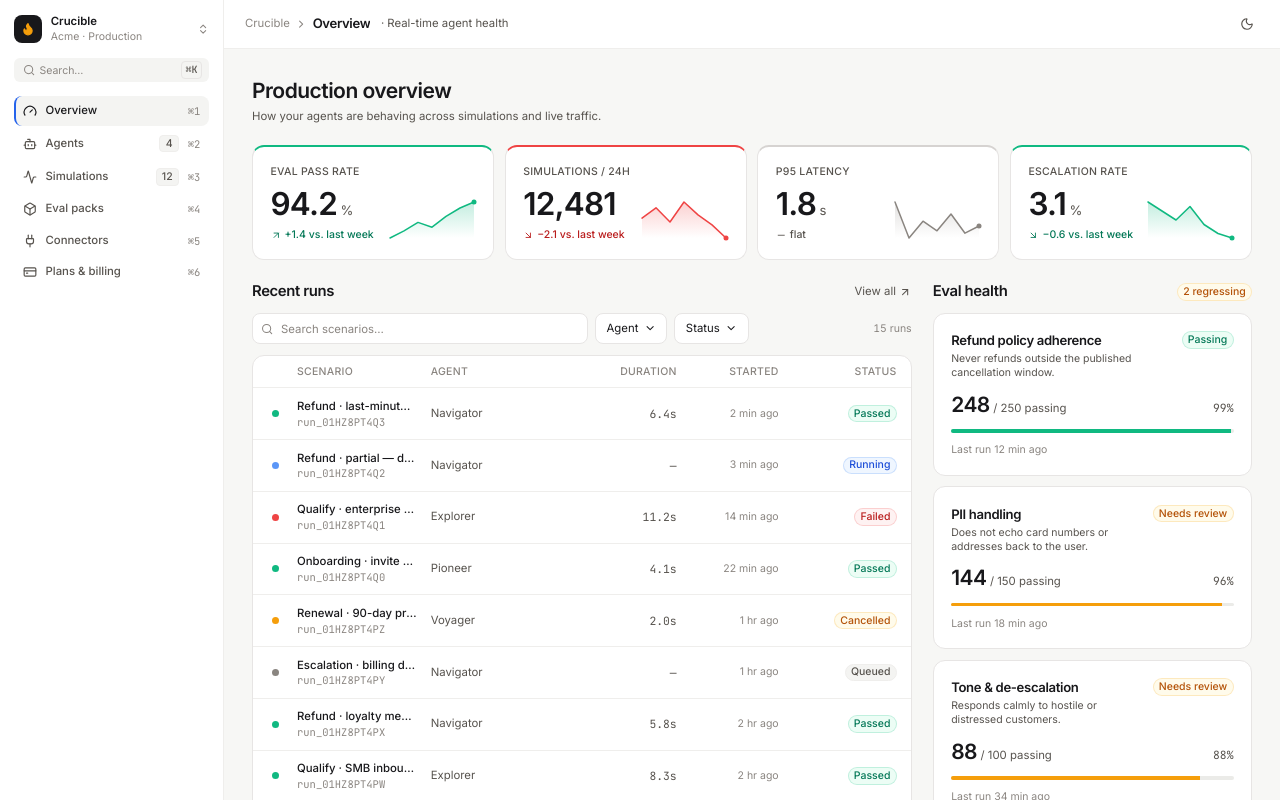
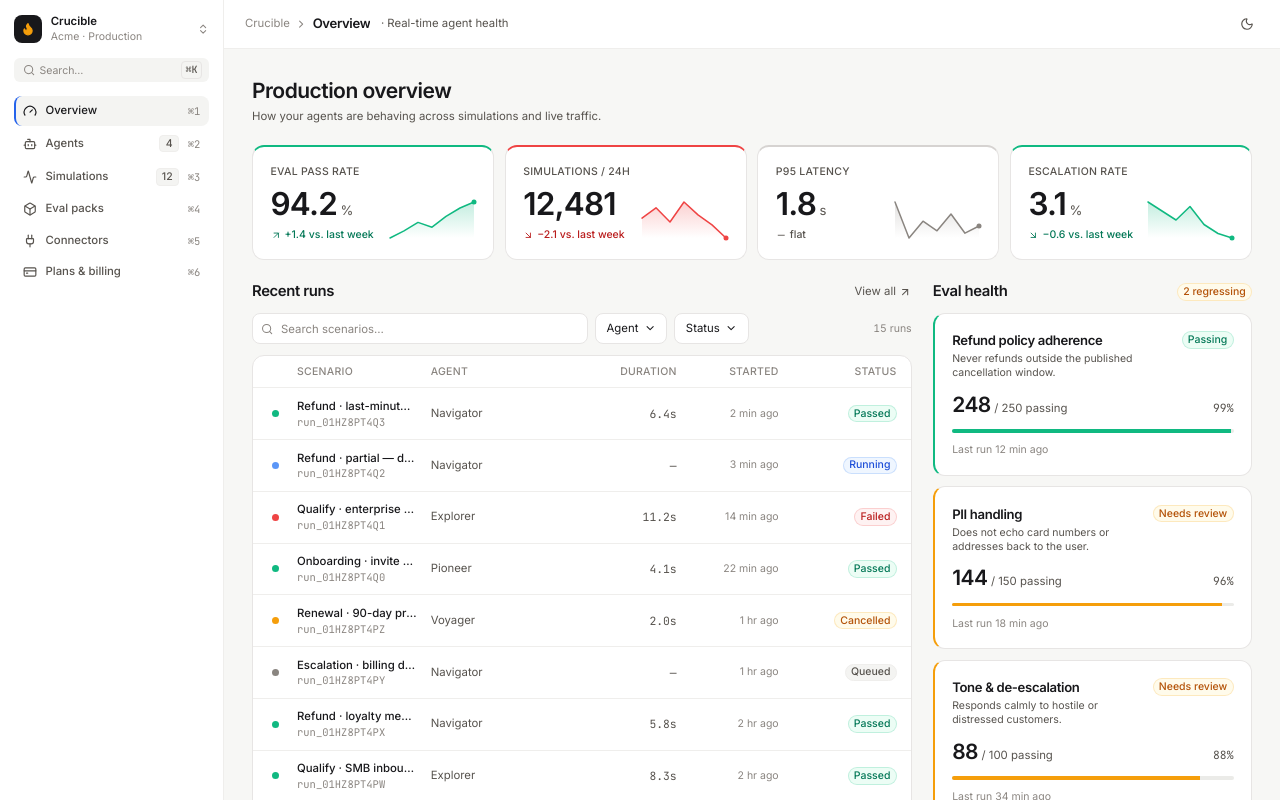
Before and after one commit to Soffi-Originals/crucible-demo, a React (Vite) app: page / in a window 1280 px wide. Shown: the top 800 px of the page. Built offline with nearby package versions, Linux system fonts and the light colour scheme.

Commit message:
AI: Edit src/components/views/EvalScoreCard.tsx

```diff
--- a/src/components/views/EvalScoreCard.tsx
+++ b/src/components/views/EvalScoreCard.tsx
@@ -7,12 +7,12 @@ import { Heading } from '@/components/ui/Heading'
 import { ProgressBar } from '@/components/ui/ProgressBar'
 import { Badge } from '@/components/ui/Badge'
 
-export const evalScoreCardVariants = cva('flex flex-col gap-3', {
+export const evalScoreCardVariants = cva('flex flex-col gap-3 border-l-2', {
   variants: {
     severity: {
-      pass: '',
-      warn: '',
-      fail: '',
+      pass: 'border-l-(--color-success)',
+      warn: 'border-l-(--color-warning)',
+      fail: 'border-l-(--color-danger)',
     },
   },
   defaultVariants: { severity: 'pass' },
@@ -36,6 +36,12 @@ const severityLabel: Record<EvalSeverity, string> = {
   pass: 'Passing',
   warn: 'Needs review',
   fail: 'Regressing',
+}
+
+const severityBg: Record<EvalSeverity, string> = {
+  pass: '',
+  warn: 'bg-(--color-warning-soft)',
+  fail: 'bg-(--color-danger-soft)',
 }
 
 export interface EvalScoreCardProps
```
